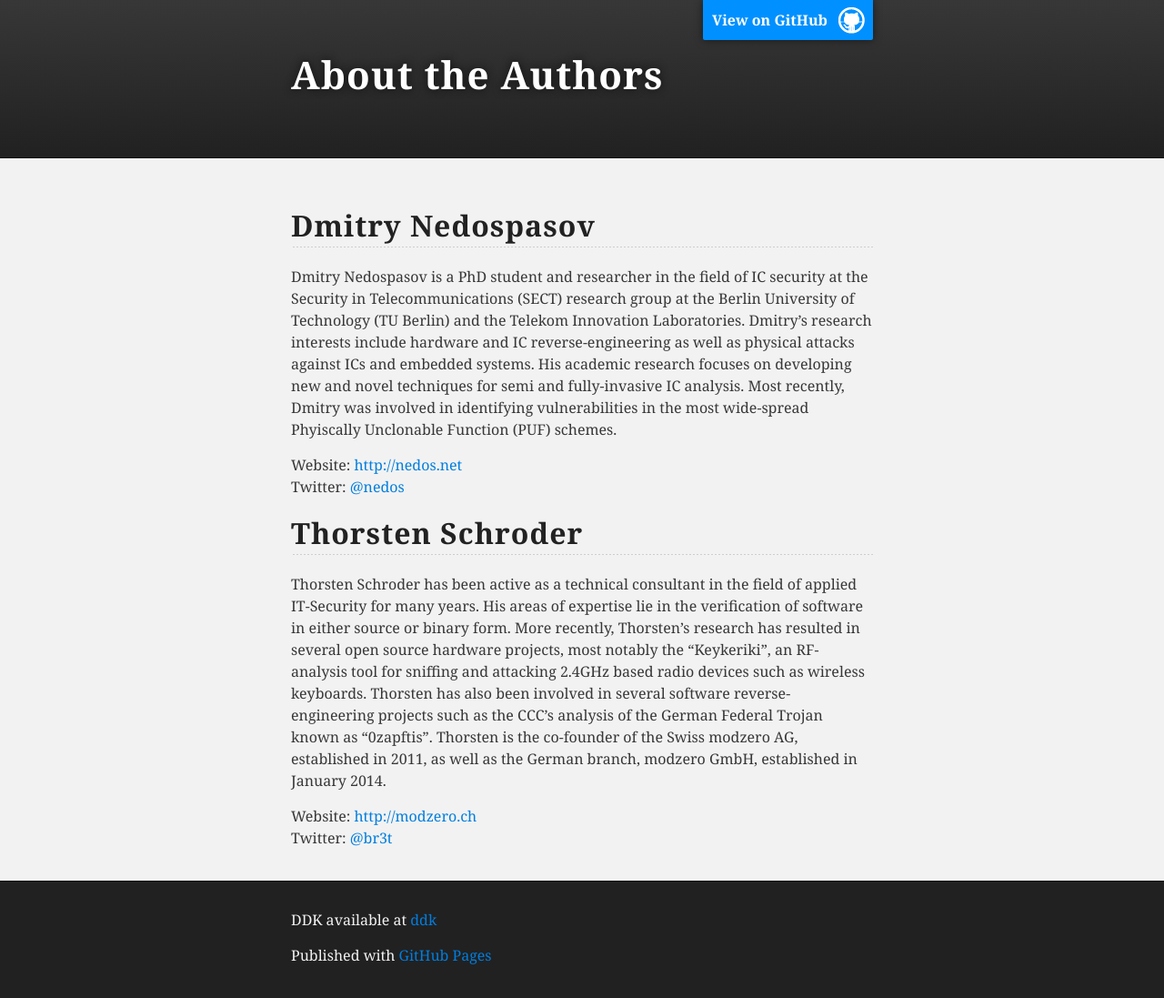
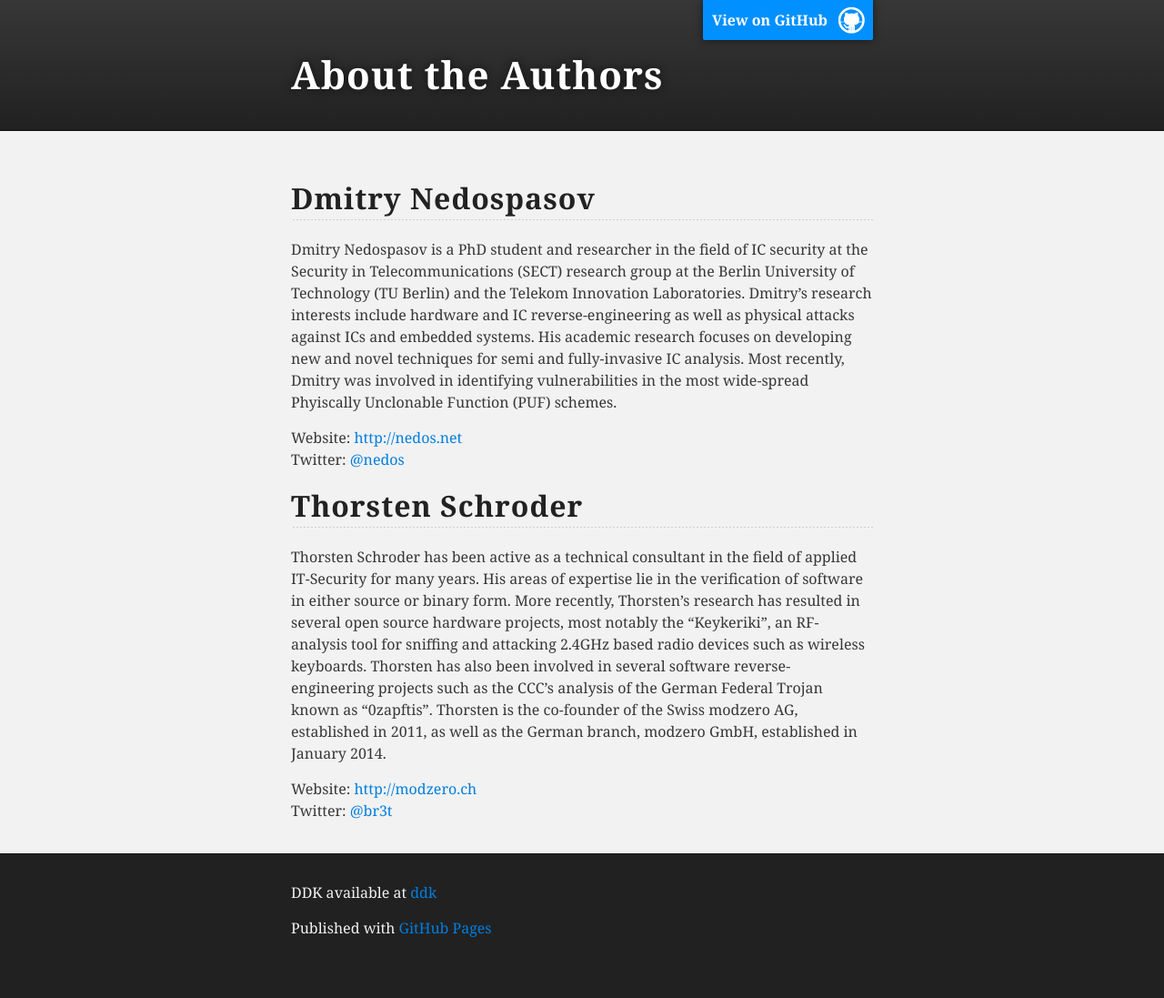
Before and after one commit to ddk/ddk.github.io, a Jekyll site: the page built from authors/index.md, in a window 1280 px wide. Shown: the whole page at 91% size. Built offline with Jekyll 4.4.1, drawn with Linux system fonts in a browser that asks for light colours; after the commit the page ends 1067 px from its top, so only the background shows below that.

Commit message:
Wrap subtitle in 'if'

```diff
--- a/_layouts/about.html
+++ b/_layouts/about.html
@@ -19,7 +19,9 @@
           <a id="forkme_banner" href="https://github.com/ddk/">View on GitHub</a>
 
           <h1 id="project_title">{{ page.title }}</h1>
-          <h2 id="project_tagline">{{ page.subtitle }}</h2>
+          {% if page.subtitle %}
+            <h2 id="project_tagline">{{ page.subtitle }}</h2>
+          {% endif %}
 
         </header>
     </div>
```
